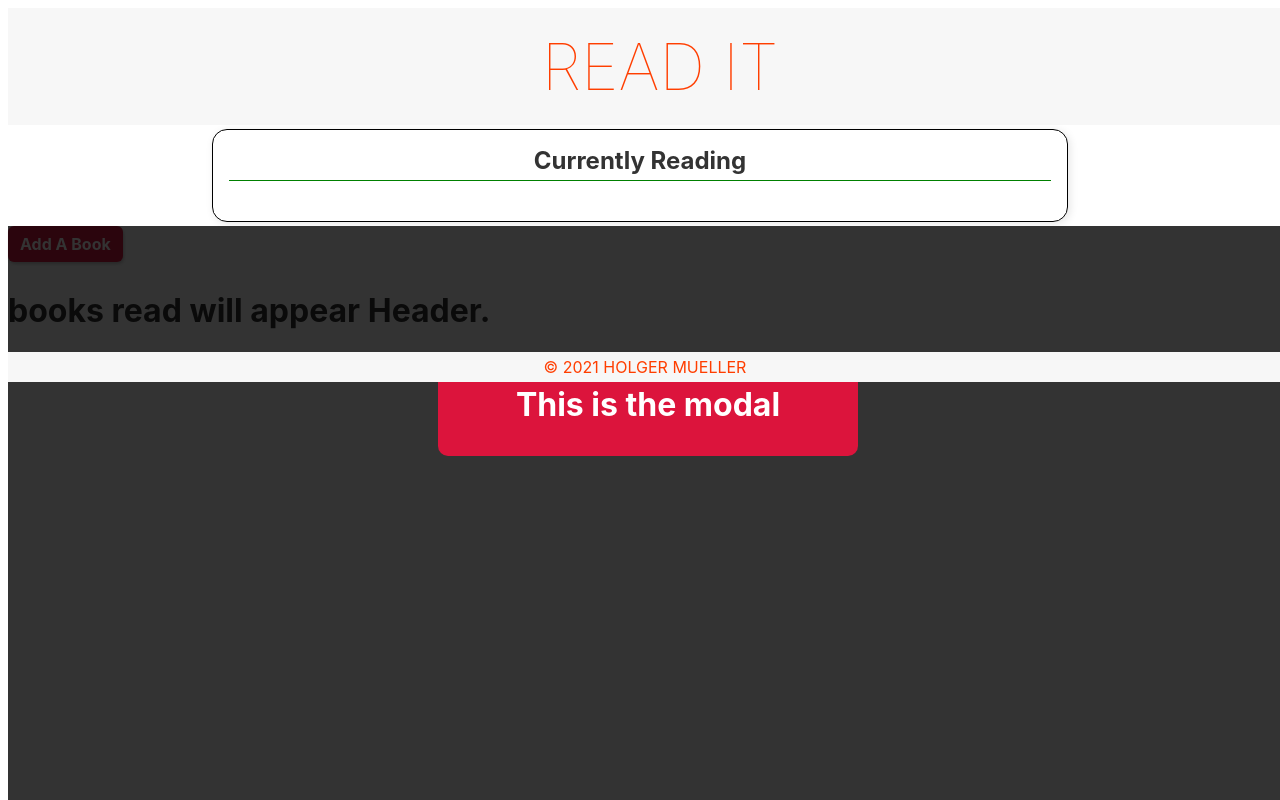
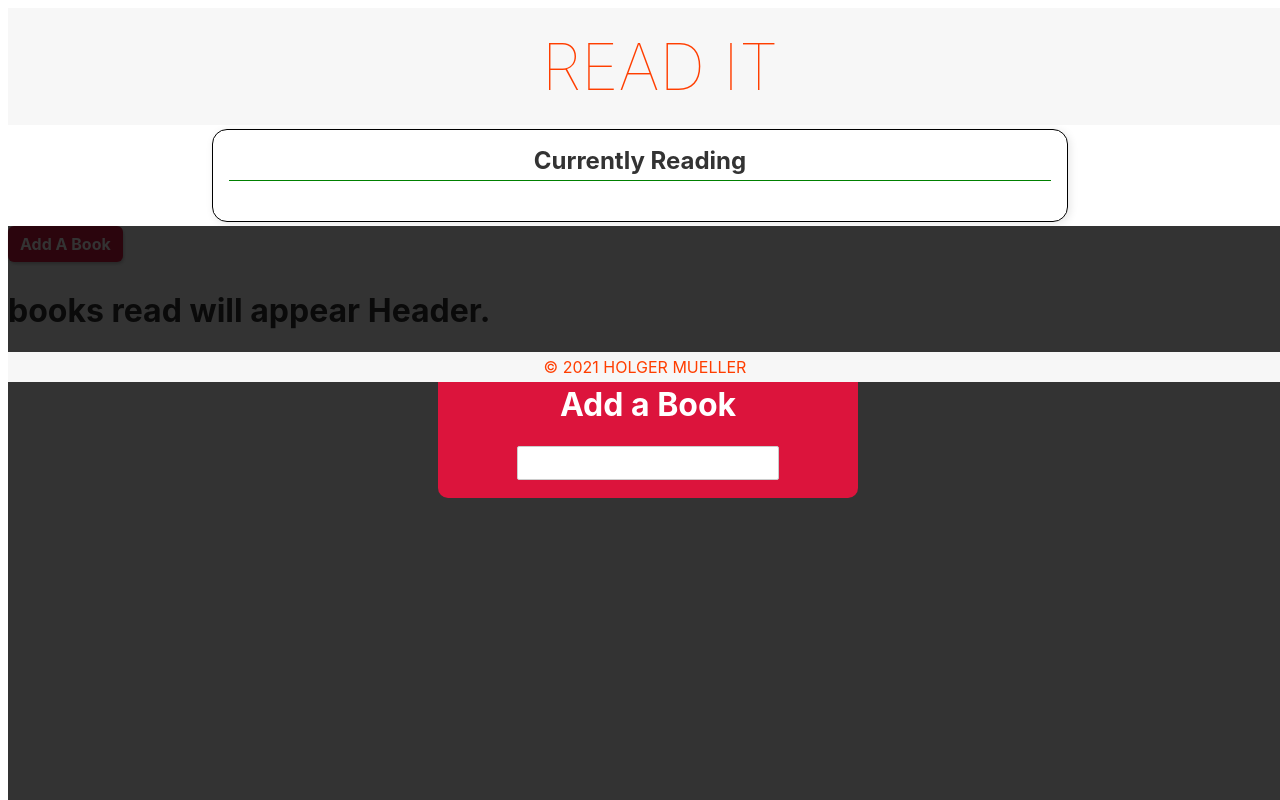
Before and after one commit to Holgermueller/svelte-aws-project, a Svelte app: page / in a window 1280 px wide. Both pictures are taken after a click on the button "Add A Book". Shown: the top 800 px of the page. Built offline with nearby package versions, Linux system fonts and the light colour scheme.

Commit message:
began scaffold form

```diff
--- a/src/App.svelte
+++ b/src/App.svelte
@@ -3,6 +3,7 @@
   import CurrentlyReading from "./Components/CurrentlyReading.svelte";
   import Modal from "./shared/Modal.svelte";
   import Button from "./shared/Button.svelte";
+  import AddBook from "./Components/AddBook.svelte";
   import BooksRead from "./Components/BooksRead.svelte";
   import Footer from "./layout/Footer.svelte";
 
@@ -18,7 +19,7 @@
 <CurrentlyReading />
 
 <Modal {showModal} on:click={toggleModal}>
-  <h1>This is the modal</h1>
+  <AddBook />
 </Modal>
 
 <Button on:click={toggleModal}>Add A Book</Button>
--- a/src/Components/AddBook.Svelte
+++ b/src/Components/AddBook.Svelte
@@ -1,5 +1,9 @@
 <script></script>
 
-<form action="" />
+<h1>Add a Book</h1>
+
+<form action="">
+  <input type="text" />
+</form>
 
 <style></style>
```
